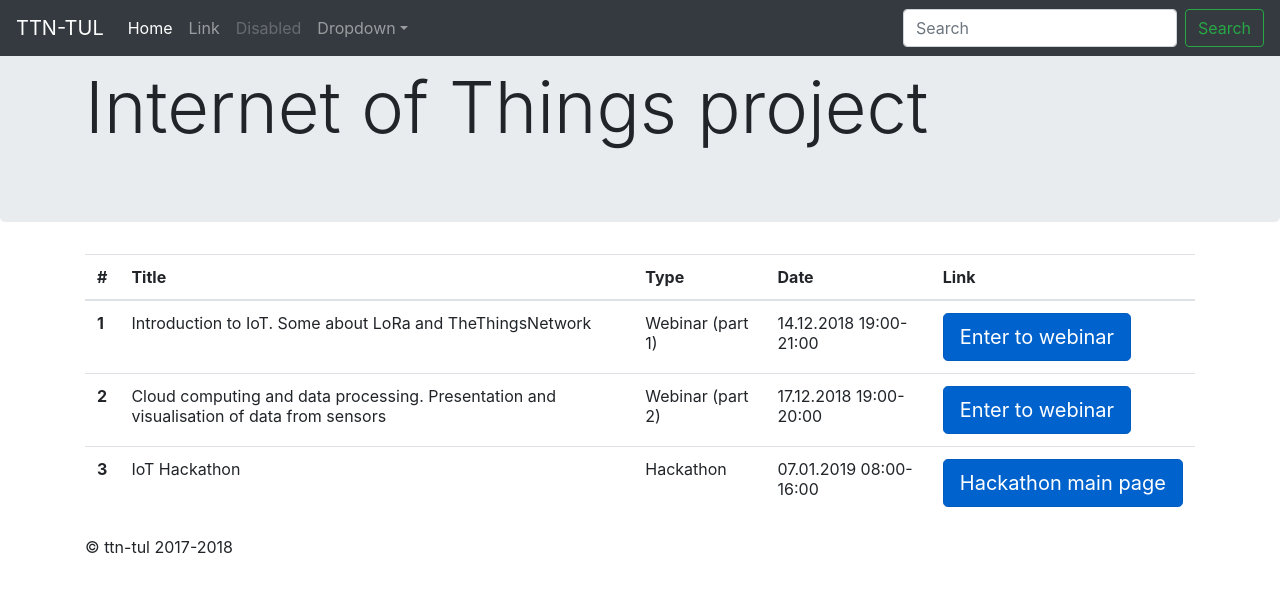
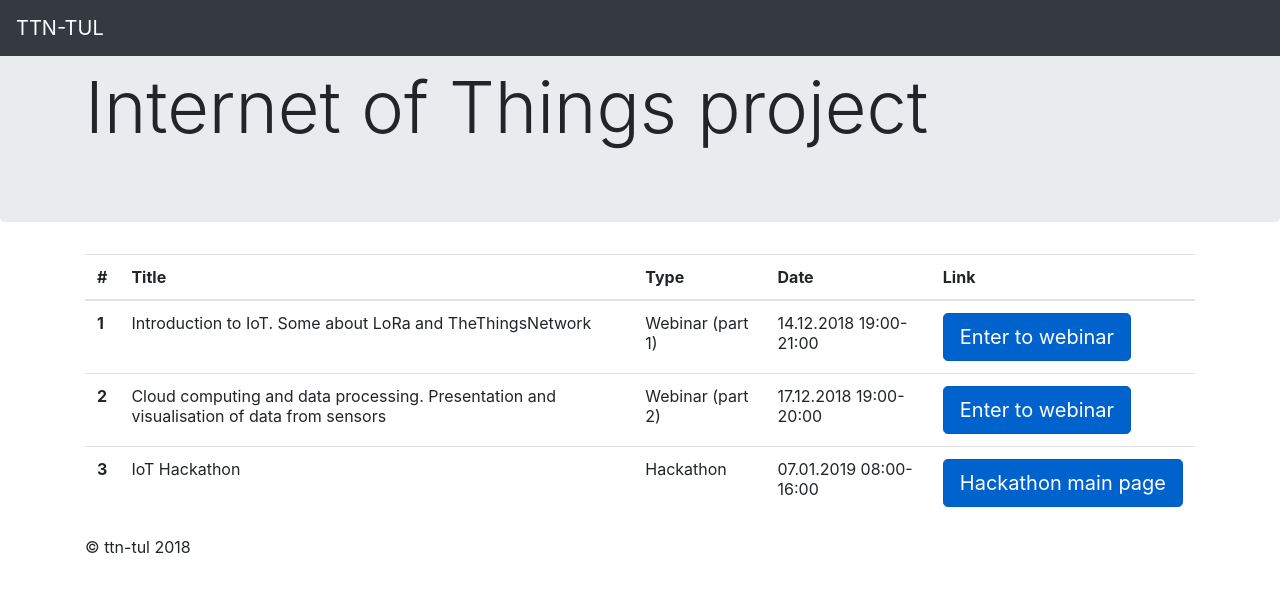
Before and after one commit to sosnus/ttn-tul-old-maybe-jakub, a plain HTML site: page docs/online/iotproject.html in a window 1280 px wide. Drawn offline with nearby package versions, Linux system fonts and the light colour scheme.

Commit message:
Update iotproject.html

```diff
--- a/docs/online/iotproject.html
+++ b/docs/online/iotproject.html
@@ -5,40 +5,12 @@
         crossorigin="anonymous">
     <title>TTN TUL</title>
   </head>
-
   <body>
-
     <nav class="navbar navbar-expand-md navbar-dark fixed-top bg-dark">
       <a class="navbar-brand" href="#">TTN-TUL</a>
       <button class="navbar-toggler" type="button" data-toggle="collapse" data-target="#navbarsExampleDefault" aria-controls="navbarsExampleDefault" aria-expanded="false" aria-label="Toggle navigation">
         <span class="navbar-toggler-icon"></span>
       </button>
-
-      <div class="collapse navbar-collapse" id="navbarsExampleDefault">
-        <ul class="navbar-nav mr-auto">
-          <li class="nav-item active">
-            <a class="nav-link" href="#">Home <span class="sr-only">(current)</span></a>
-          </li>
-          <li class="nav-item">
-            <a class="nav-link" href="#">Link</a>
-          </li>
-          <li class="nav-item">
-            <a class="nav-link disabled" href="#">Disabled</a>
-          </li>
-          <li class="nav-item dropdown">
-            <a class="nav-link dropdown-toggle" href="http://example.com" id="dropdown01" data-toggle="dropdown" aria-haspopup="true" aria-expanded="false">Dropdown</a>
-            <div class="dropdown-menu" aria-labelledby="dropdown01">
-              <a class="dropdown-item" href="#">Action</a>
-              <a class="dropdown-item" href="#">Another action</a>
-              <a class="dropdown-item" href="#">Something else here</a>
-            </div>
-          </li>
-        </ul>
-        <form class="form-inline my-2 my-lg-0">
-          <input class="form-control mr-sm-2" type="text" placeholder="Search" aria-label="Search">
-          <button class="btn btn-outline-success my-2 my-sm-0" type="submit">Search</button>
-        </form>
-      </div>
     </nav>
 
    <main role="main">
@@ -91,10 +63,8 @@
 
     </main>
 
-
-
     <footer class="container">
-      <p>© ttn-tul 2017-2018</p>
+      <p>© ttn-tul 2018</p>
     </footer>
 
     <!-- Bootstrap core JavaScript
```
